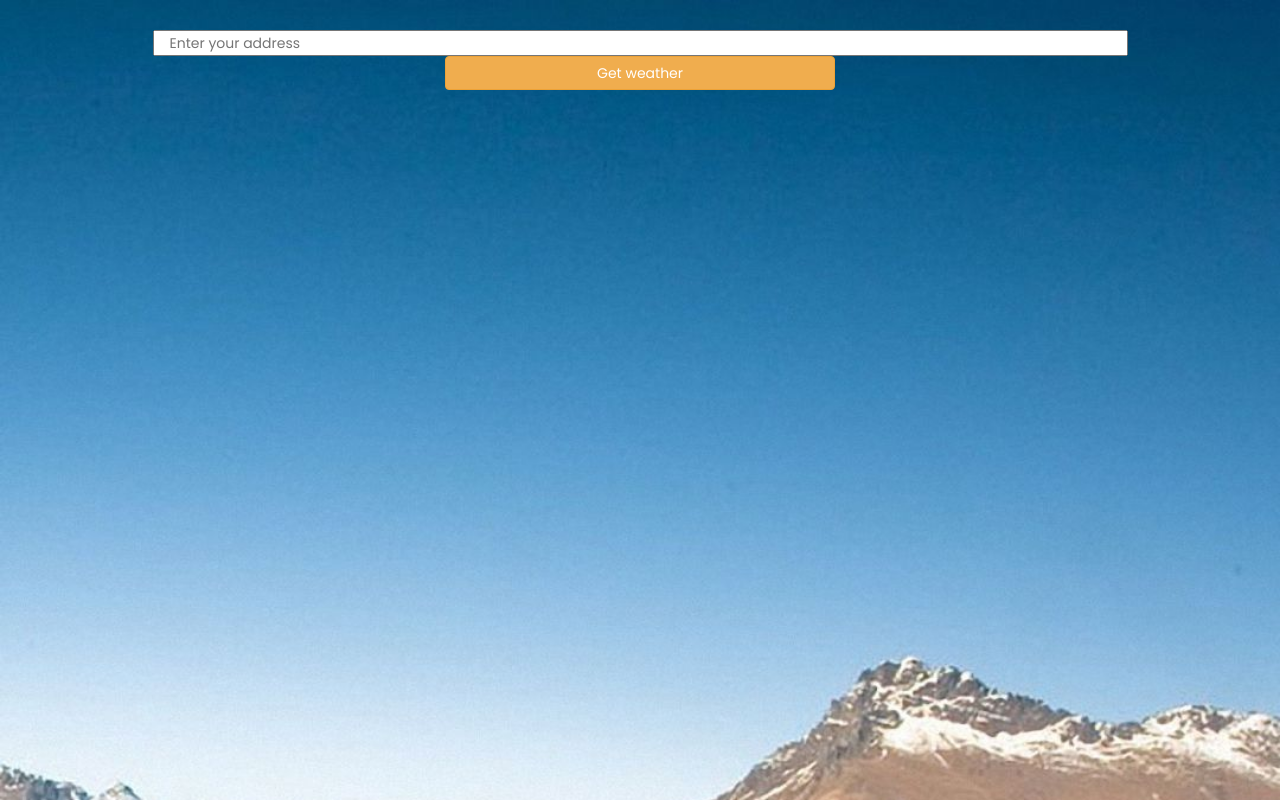
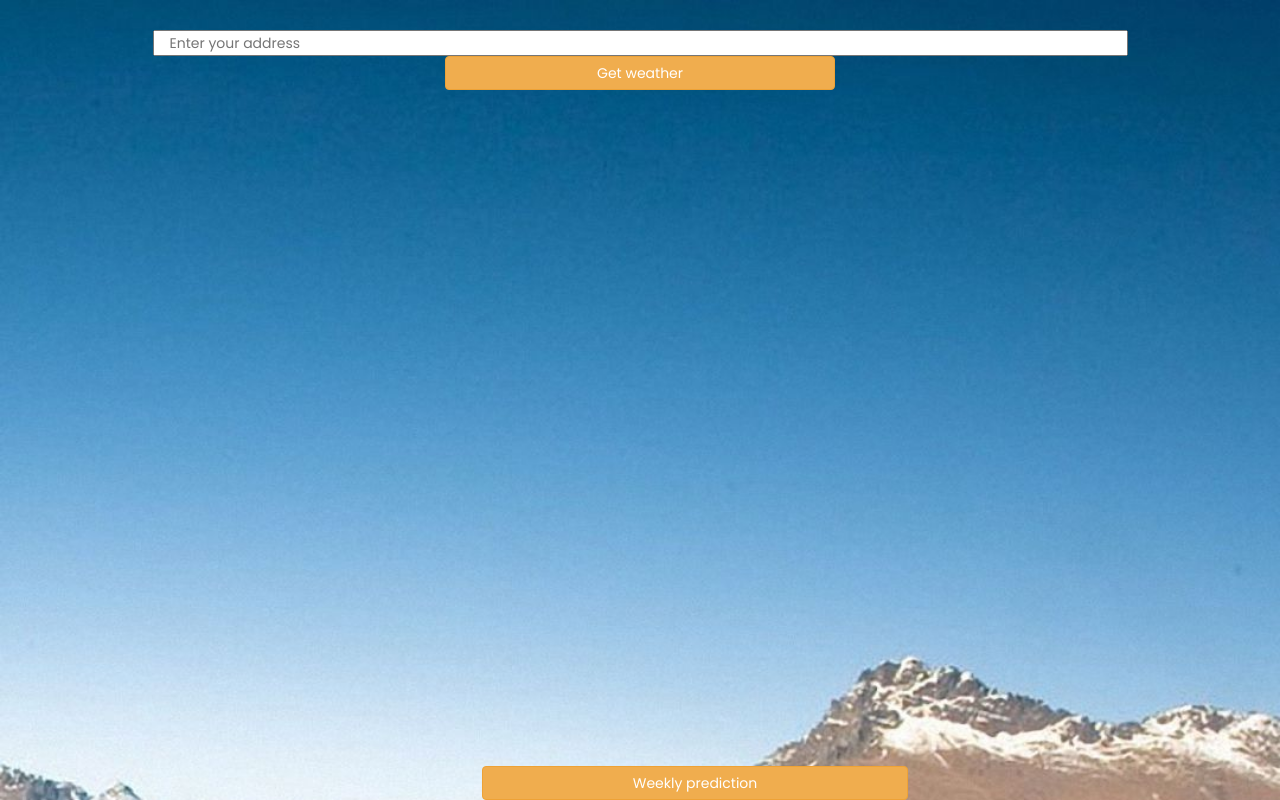
Before and after one commit to Behtsa/weather, a plain HTML site: page index.html in a window 1280 px wide. Drawn offline with nearby package versions, Linux system fonts and the light colour scheme.

Commit message:
added weekly button

```diff
--- a/css/main.css
+++ b/css/main.css
@@ -18,3 +18,8 @@ p, h1 {
 .mt-30 {
 	margin-top: 30px;
 }
+
+.btn-position {
+	position: absolute;
+	bottom: 0;
+}
--- a/index.html
+++ b/index.html
@@ -23,6 +23,13 @@
     <div id="temp-info" class="row">
 
     </div>
+
+    <div class="row">
+      <button id="prediction" class="btn-position col-xs-offset-4 col-xs-4 btn btn-warning text-center" type="submit">Weekly prediction</button>
+    </div>
+    <div id="weekly">
+
+    </div>
   </div>
 	<script type="text/javascript" src="./js/app.js"></script>
 </body>
```
